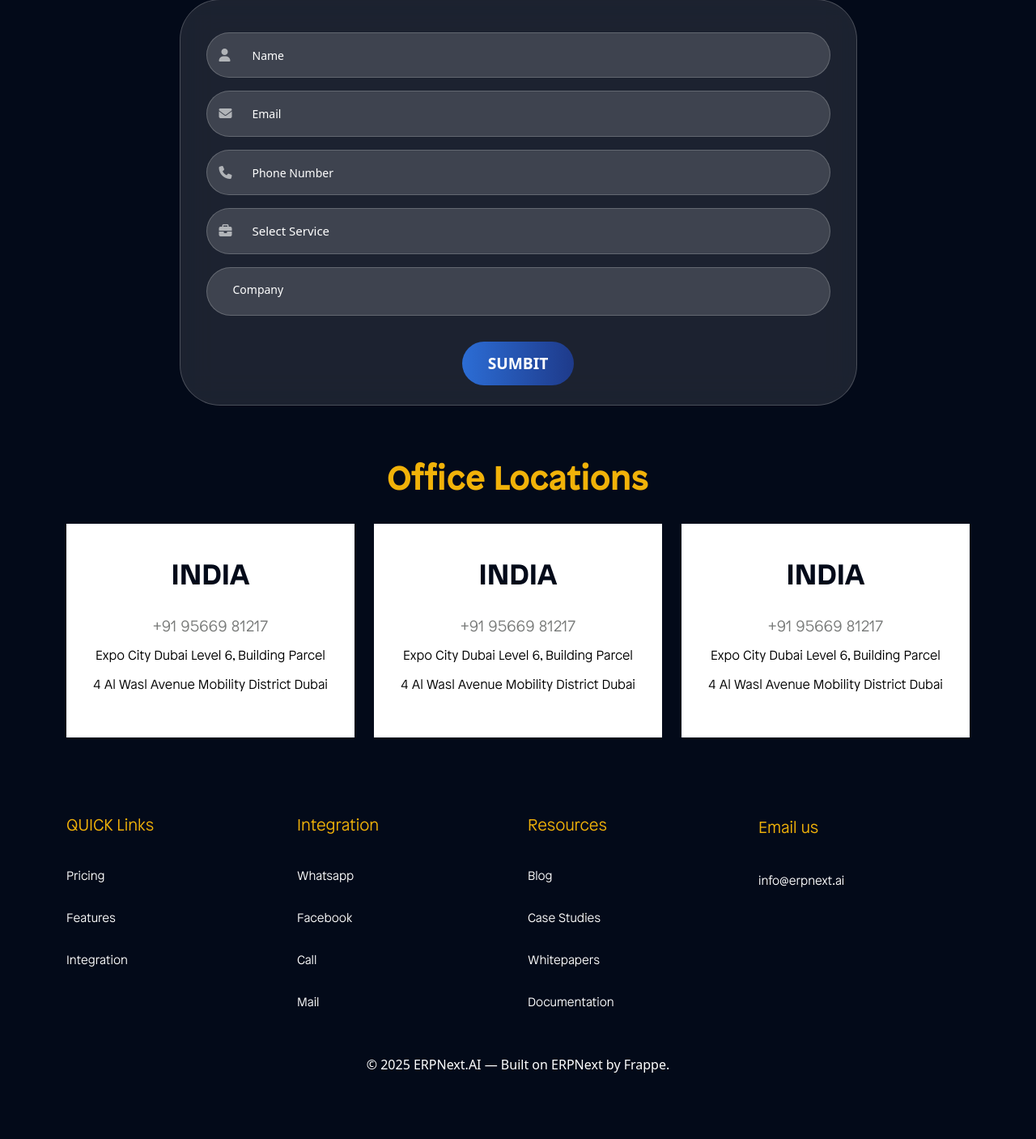
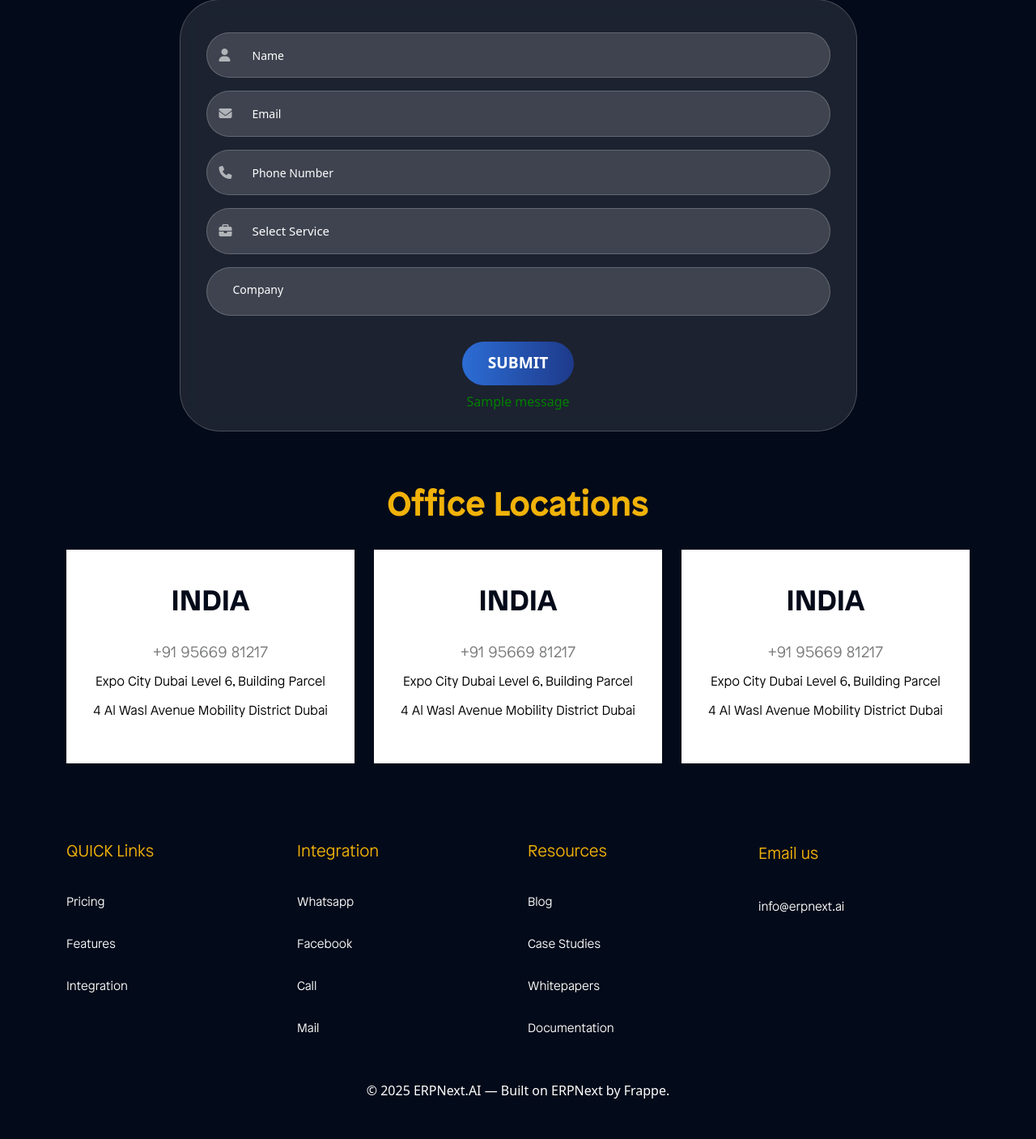
Before and after one commit to psdigitise/crm-django, a Django app: page /contact-us/ in a window 1280 px wide. Shown: the part 964-2371 px from the top of the page at 81% size. Before the commit the page ends 2289 px from the top, so only its background shows below. Run offline with Django 5.2, Linux system fonts and the light colour scheme; tables that the repository leaves empty hold one stand-in row (values such as "Sample post"); one stand-in notice (Sample message) is shown; some libraries are stand-ins or nearby versions.

Commit message:
final update version for try for free mail and contact

```diff
--- a/mysite/myapp/templates/contact-us.html
+++ b/mysite/myapp/templates/contact-us.html
@@ -62,7 +62,10 @@
                 <p class="main-desc">Let us know how we can help you. Just complete this form and we’ll be in touch
                     soon.</p>
                 <!-- ✅ Registration Form -->
-                <form class="registration-form contact-form row g-3" action="#" method="post">
+              <form class="registration-form contact-form row g-3"
+      action="{% url 'contact_us' %}"
+      method="post">
+    {% csrf_token %}
     <!-- Name -->
     <div class="col-12 col-md-12 mb-0 input-icon">
         <i class="fas fa-user"></i>
@@ -89,11 +92,11 @@
         <i class="fas fa-briefcase"></i>
         <select id="service" name="service" class="form-control custom-input" required>
             <option value="">Select Service</option>
-                            <option value="web-design">Web Design</option>
-                            <option value="web-development">Web Development</option>
-                            <option value="digital-marketing">Digital Marketing</option>
-                            <option value="seo">SEO Optimization</option>
-                            <option value="app-development">App Development</option>
+            <option value="Web Design">Web Design</option>
+            <option value="Web Development">Web Development</option>
+            <option value="Digital Marketing">Digital Marketing</option>
+            <option value="SEO Optimization">SEO Optimization</option>
+            <option value="App Development">App Development</option>
         </select>
     </div>
 
@@ -103,13 +106,12 @@
                   placeholder="Company" autocomplete="off" required></textarea>
     </div>
 
-                    <!-- Google reCAPTCHA -->
-                    <!-- <div class="col-12 text-center mt-2">
-                        <div class="g-recaptcha d-inline-block" data-sitekey="6LeiVuIrAAAAALejF1S-hUuLkry6u9B67nFmbHUQ">
-                        </div>
-                    </div> -->
-
     <!-- Submit -->
+    {% comment %} <div class="col-12 text-center">
+        <button type="submit" class="btn-gradient mt-3 contact-submit">
+            SUBMIT
+        </button>
+    </div> {% endcomment %}
      <div class="col-12 text-center">
                           {% csrf_token %}
                         <button type="submit" class="btn-gradient mt-3 contact-submit">
@@ -117,7 +119,19 @@
                         </button>
                         <p class="emailresult"></p>
                     </div>
+    <!-- ✅ Display success/error messages at bottom -->
+    {% if messages %}
+    <div class="col-12 text-center mt-2">
+        {% for message in messages %}
+            <p class="emailresult"
+               style="color: {% if message.tags == 'success' %}green{% else %}red{% endif %};">
+               {{ message }}
+            </p>
+        {% endfor %}
+    </div>
+    {% endif %}
 </form>
+
             </div>
         </div>
     </div>
--- a/mysite/myapp/templates/includes/footer.html
+++ b/mysite/myapp/templates/includes/footer.html
@@ -701,3 +701,23 @@ document.addEventListener("DOMContentLoaded", function () {
   });
 });
 </script>
+<script>
+document.addEventListener("DOMContentLoaded", function() {
+    const form = document.querySelector(".contact-form");
+    const submitBtn = form.querySelector(".contact-submit");
+
+    form.addEventListener("submit", function() {
+        // Change button text & disable
+        submitBtn.disabled = true;
+        submitBtn.innerHTML = "Sending...";
+        submitBtn.style.opacity = "0.7";  // Optional visual effect
+    });
+
+    // Optional: After page reload, reset button state
+    window.addEventListener("pageshow", function() {
+        submitBtn.disabled = false;
+        submitBtn.innerHTML = "SUBMIT";
+        submitBtn.style.opacity = "1";
+    });
+});
+</script>
--- a/mysite/myapp/views.py
+++ b/mysite/myapp/views.py
@@ -1,14 +1,13 @@
-from django.views.decorators.csrf import csrf_exempt, csrf_protect
-from django.shortcuts import render
-from django.http import JsonResponse
-from django.shortcuts import render
+from django.views.decorators.csrf import csrf_protect
 from django.shortcuts import render, redirect
 from django.core.mail import EmailMessage
-from django.views.decorators.csrf import csrf_protect
 from django.contrib import messages
 import traceback
 
+
+# -------------------- INDEX PAGE FORM -------------------- #
 @csrf_protect
+
 def index(request):
     if request.method == 'POST':
         name = request.POST.get('name', '').strip()
@@ -21,15 +20,37 @@ def index(request):
             return redirect('index')
 
         try:
-            # Email to team
+            # -----------------------------
+            # 1️⃣ Email to PS Digitise Team
+            # -----------------------------
             subject_team = 'ERPNext AI - New Contact Form Submission'
             body_team = f"""
-            <h2>New Contact Form Submission</h2>
-            <p><strong>Name:</strong> {name}</p>
-            <p><strong>Email:</strong> {email}</p>
-            <p><strong>Phone:</strong> {phone}</p>
-            <p><strong>Message:</strong> {comment}</p>
+            <html>
+              <body style="font-family: Arial, sans-serif; background-color: #f8f9fa; margin: 0; padding: 0;">
+                <table role="presentation" style="max-width: 600px; margin: 40px auto; background: #ffffff; border-radius: 8px; overflow: hidden; border: 1px solid #ddd;">
+                  <tr>
+                    <td style="padding: 30px;">
+                      <h2 style="color: #333;">📩 New Contact Form Submission</h2>
+                      <p style="color: #555; font-size: 15px;">You have received a new inquiry through the website form:</p>
+                      <hr style="border: none; border-top: 1px solid #eee; margin: 20px 0;">
+                      <p style="color: #555; font-size: 15px; line-height: 1.6;">
+                        <strong>Name:</strong> {name}<br>
+                        <strong>Email:</strong> <a href="mailto:{email}" style="color: #1a73e8;">{email}</a><br>
+                        <strong>Phone:</strong> {phone}<br>
+                        <strong>Message:</strong> {comment}
+                      </p>
+                    </td>
+                  </tr>
+                  <tr>
+                    <td style="background: #f1f1f1; text-align: center; padding: 12px; font-size: 13px; color: #777;">
+                      © PS Digitise 2025 | Internal Notification
+                    </td>
+                  </tr>
+                </table>
+              </body>
+            </html>
             """
+
             email_team = EmailMessage(
                 subject_team,
                 body_team,
@@ -39,15 +60,40 @@ def index(request):
             email_team.content_subtype = "html"
             email_team.send()
 
-            # Confirmation email to user
+            # -----------------------------
+            # 2️⃣ Confirmation Email to User
+            # -----------------------------
             subject_user = 'ERPNext AI - Thank You for Contacting Us'
             body_user = f"""
-            <h2>Thank you {name}!</h2>
-            <p>We have received your message and will contact you soon.</p>
-            <hr>
-            <p><strong>Your details:</strong></p>
-            <p>Name: {name}<br>Email: {email}<br>Phone: {phone}<br>Message: {comment}</p>
+            <html>
+              <body style="font-family: Arial, sans-serif; background-color: #f6f6f6; margin: 0; padding: 0;">
+                <table role="presentation" style="max-width: 600px; margin: 40px auto; background: #ffffff; border-radius: 8px; overflow: hidden; border: 1px solid #ddd;">
+                  <tr>
+                    <td style="padding: 30px;">
+                      <h2 style="color: #333333; margin-bottom: 10px;">Thank you for contacting us, {name}.</h2>
+                      <p style="color: #555555; font-size: 15px;">
+                        We have received your message and will get in touch with you shortly.
+                      </p>
+                      <hr style="border: none; border-top: 1px solid #eee; margin: 20px 0;">
+                      <h3 style="color: #333333; margin-bottom: 10px;">Your Submitted Details:</h3>
+                      <p style="color: #555555; line-height: 1.6; font-size: 15px;">
+                        <strong>Name:</strong> {name}<br>
+                        <strong>Email:</strong> <a href="mailto:{email}" style="color: #1a73e8; text-decoration: none;">{email}</a><br>
+                        <strong>Phone:</strong> {phone}<br>
+                        <strong>Message:</strong> {comment}
+                      </p>
+                    </td>
+                  </tr>
+                  <tr>
+                    <td style="background: #f9f4e8; text-align: center; padding: 12px; font-size: 13px; color: #777;">
+                      © ERPNext AI 2025
+                    </td>
+                  </tr>
+                </table>
+              </body>
+            </html>
             """
+
             email_user = EmailMessage(
                 subject_user,
                 body_user,
@@ -57,7 +103,6 @@ def index(request):
             email_user.content_subtype = "html"
             email_user.send()
 
-            # ✅ Success message (shown only once)
             messages.success(request, '✅ Your message has been sent successfully!')
             return redirect('index')
 
@@ -69,15 +114,124 @@ def index(request):
     return render(request, 'index.html')
 
 
+# -------------------- CONTACT US PAGE FORM -------------------- #
+@csrf_protect
 
 
+def contact_us(request):
+    if request.method == 'POST':
+        name = request.POST.get('name', '').strip()
+        email = request.POST.get('email', '').strip()
+        phone = request.POST.get('phone', '').strip()
+        service = request.POST.get('service', '').strip()
+        comment = request.POST.get('comment', '').strip()
+
+        if not all([name, email, phone, service, comment]):
+            messages.error(request, '⚠️ Please fill out all fields.')
+            return redirect('contact_us')
+
+        try:
+            # -----------------------------
+            # 1️⃣ Email to PS Digitise Team
+            # -----------------------------
+            subject_team = f'New Contact Form Submission - {service}'
+            body_team = f"""
+            <html>
+              <body style="font-family: Arial, sans-serif; background-color: #f8f9fa; margin: 0; padding: 0;">
+                <table role="presentation" style="max-width: 600px; margin: 40px auto; background: #ffffff; border-radius: 8px; overflow: hidden; border: 1px solid #ddd;">
+                  <tr>
+                    <td style="padding: 30px;">
+                      <h2 style="color: #333;">📩 New Contact Form Submission</h2>
+                      <p style="color: #555; font-size: 15px;">You have received a new inquiry through the contact form:</p>
+                      <hr style="border: none; border-top: 1px solid #eee; margin: 20px 0;">
+                      <p style="color: #555; font-size: 15px; line-height: 1.6;">
+                        <strong>Name:</strong> {name}<br>
+                        <strong>Email:</strong> <a href="mailto:{email}" style="color: #1a73e8;">{email}</a><br>
+                        <strong>Phone:</strong> {phone}<br>
+                        <strong>Service:</strong> {service}<br>
+                        <strong>Comment:</strong> {comment}
+                      </p>
+                    </td>
+                  </tr>
+                  <tr>
+                    <td style="background: #f1f1f1; text-align: center; padding: 12px; font-size: 13px; color: #777;">
+                      © PS Digitise 2025 | Internal Notification
+                    </td>
+                  </tr>
+                </table>
+              </body>
+            </html>
+            """
+
+            email_team = EmailMessage(
+                subject_team,
+                body_team,
+                'info@psdigitise.com',
+                ['sales@psdigitise.com']
+            )
+            email_team.content_subtype = "html"
+            email_team.send()
+
+            # -----------------------------
+            # 2️⃣ Confirmation Email to User
+            # -----------------------------
+            subject_user = "ERPNext AI - Thank You for Contacting Us"
+            body_user = f"""
+            <html>
+              <body style="font-family: Arial, sans-serif; background-color: #f6f6f6; margin: 0; padding: 0;">
+                <table role="presentation" style="max-width: 600px; margin: 40px auto; background: #ffffff; border-radius: 8px; overflow: hidden; border: 1px solid #ddd;">
+                  <tr>
+                    <td style="padding: 30px;">
+                      <h2 style="color: #333333; margin-bottom: 10px;">Thank you for contacting us, {name}.</h2>
+                      <p style="color: #555555; font-size: 15px;">
+                        We have received your message and will get in touch with you shortly.
+                      </p>
+                      <hr style="border: none; border-top: 1px solid #eee; margin: 20px 0;">
+                      <h3 style="color: #333333; margin-bottom: 10px;">Your Submitted Details:</h3>
+                      <p style="color: #555555; line-height: 1.6; font-size: 15px;">
+                        <strong>Name:</strong> {name}<br>
+                        <strong>Email:</strong> <a href="mailto:{email}" style="color: #1a73e8; text-decoration: none;">{email}</a><br>
+                        <strong>Phone:</strong> {phone}<br>
+                        <strong>Service:</strong> {service}<br>
+                        <strong>Comment:</strong> {comment}
+                      </p>
+                    </td>
+                  </tr>
+                  <tr>
+                    <td style="background: #f9f4e8; text-align: center; padding: 12px; font-size: 13px; color: #777;">
+                      © ERPNext AI 2025
+                    </td>
+                  </tr>
+                </table>
+              </body>
+            </html>
+            """
+
+            email_user = EmailMessage(
+                subject_user,
+                body_user,
+                'info@psdigitise.com',
+                [email]
+            )
+            email_user.content_subtype = "html"
+            email_user.send()
+
+            messages.success(request, '✅ Mail has been sent successfully!')
+            return redirect('contact_us')
+
+        except Exception as e:
+            messages.error(request, f'❌ Failed to send mail: {str(e)}')
+            print(traceback.format_exc())
+            return redirect('contact_us')
+
+    return render(request, 'contact-us.html')
+
+
+
+# -------------------- OTHER STATIC PAGES -------------------- #
 def about_us(request):
     return render(request, 'about-us.html')
 
 
-def contact_us(request):
-    return render(request, 'contact-us.html')
-
-
 def buy(request):
     return render(request, 'buy.html')
--- a/mysite/mysite/settings.py
+++ b/mysite/mysite/settings.py
@@ -136,6 +136,6 @@ EMAIL_BACKEND = 'django.core.mail.backends.smtp.EmailBackend'
 EMAIL_HOST = 'bv-b29.yuvanetworks.in'       # SMTP server
 EMAIL_PORT = 587                             # SMTP port
 EMAIL_USE_TLS = False   # STARTTLS
-EMAIL_HOST_USER = 'santhosh@psdigitise.com'  # Your SMTP username
-EMAIL_HOST_PASSWORD = 'DshZ1sFda9'           # Your SMTP password
-DEFAULT_FROM_EMAIL = 'santhosh@psdigitise.com'
+EMAIL_HOST_USER = 'sales@psdigitise.com'  # Your SMTP username
+EMAIL_HOST_PASSWORD = 'O0TLL0u3iQ'           # Your SMTP password
+DEFAULT_FROM_EMAIL = 'sales@psdigitise.com'
```
Lines whose indentation alone changed are shown as unchanged.
